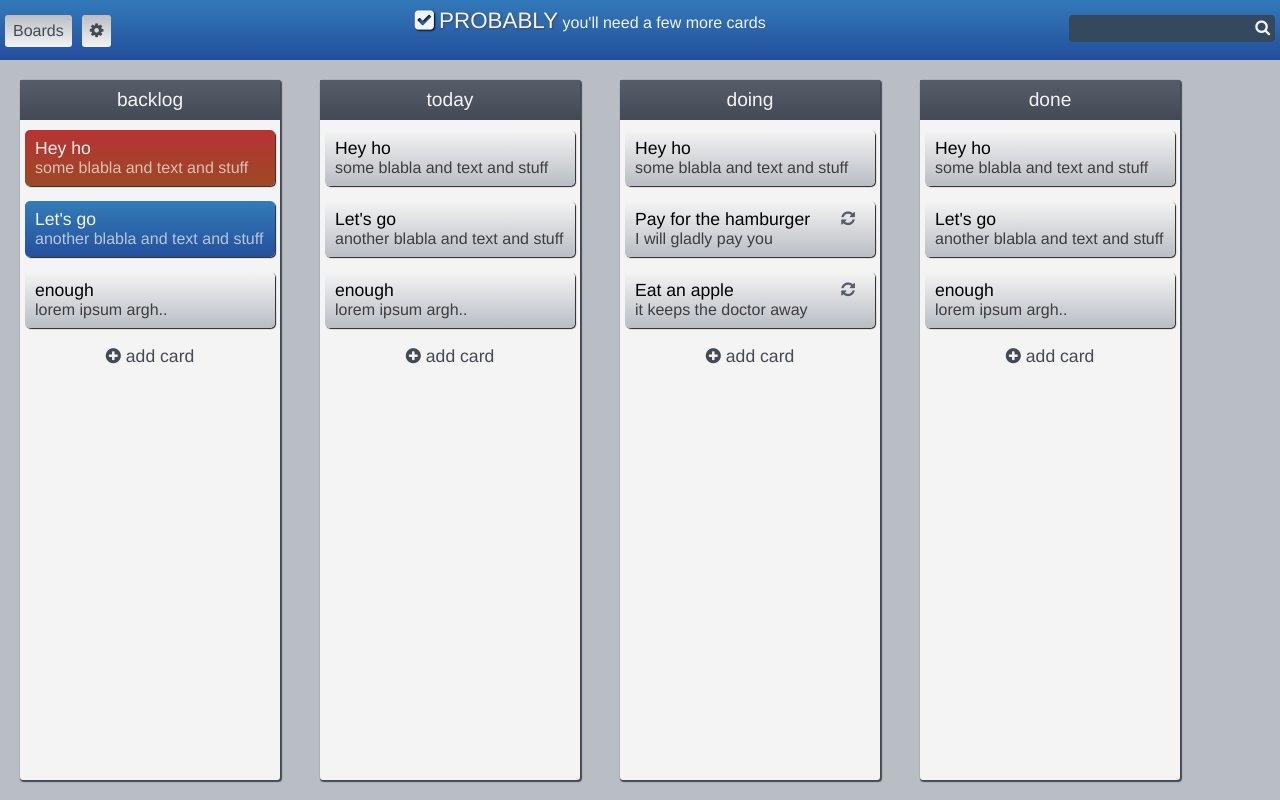
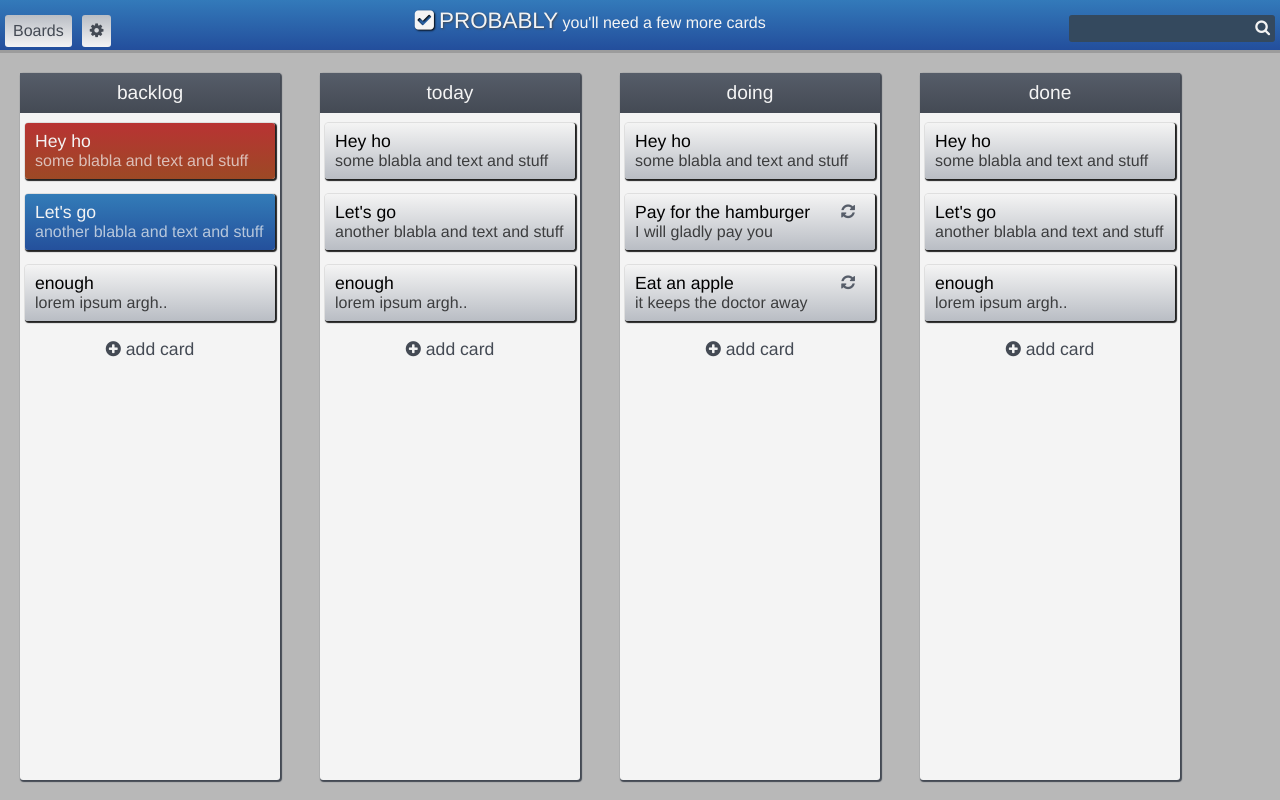
Before and after one commit to EinEnton/probably, a website: page index.html in a window 1280 px wide. Drawn offline with Linux system fonts and the light colour scheme.

Commit message:
a few little tweaks

```diff
--- a/style/main.css
+++ b/style/main.css
@@ -26,9 +26,6 @@ footer, header, hgroup, menu, nav, section {
     display: block;
 }
 
-/*
-http://colorschemedesigner.com/#3.31Tw0w0w0w0
-*/
 body {
     line-height: 1;
 }
@@ -54,7 +51,7 @@ table {
 
 /* END HTML Reset*/
 body {
-    background-color: #b9bdc4;
+    background-color: #9c9c9c;
     font-family: "Helvetica Neue Light", "HelveticaNeue-Light", "Helvetica Neue", Arial, Calibri, Helvetica, Sans-Serif;
 }
 
@@ -66,7 +63,7 @@ a {
     background-image: linear-gradient(to bottom, #337aba 0%, #234e9c 100%);
     background-repeat: repeat-x;
     width: 100%;
-    height: 50px;
+    height: 40px;
     color: #f4f4f4;
     text-align: center;
     vertical-align: middle;
@@ -92,7 +89,7 @@ a {
     display: inline-block;
     margin: 5px;
     padding: 5px;
-    border-radius: 4px;
+    border-radius: 3px;
     background-color:#34495e ;
     color: #f4f4f4;
 }
@@ -121,13 +118,13 @@ a {
 }
 
 #board {
-    margin-top: 60px;
+    margin-top: 53px;
     overflow: auto;
     display: flex;
     flex-wrap: nowrap;
     flex-direction: row;
     position: absolute;
-    background: #b9bdc4;
+    background: #b8b8b8;
     left: 0;
     top: 0;
     right: 0;
@@ -141,7 +138,6 @@ a {
     width: 250px;
 
     background-color: #dbdee4;
-    /*background-image: linear-gradient(to bottom, #337aba 0%, #234e9c 100%);*/
     border-radius:3px 3px 3px 3px;
     float: left;
     margin: 20px;
@@ -157,9 +153,8 @@ a {
 }
 
 .card-placeholder{
-    border:dashed #565d69 2px;
-    border-radius: 5px;
-    /*box-shadow: 0px;*/
+    border:dashed #9c9c9c 1px;
+    border-radius: 3px;
     height:50px;
     margin:5px;
 }
@@ -181,8 +176,6 @@ a {
     margin-top: 5px;
     text-align: center;
     color: #f4f4f4;
-    /*font-weight: bold;*/
-    /*text-shadow: 1px 1px 1px #333;*/
     padding: 5px;
     font-size: 120%;
     min-height: 20px;
@@ -195,20 +188,14 @@ a {
     margin-bottom: 15px;
     background-image: linear-gradient(to bottom, #f4f4f4 0%, #b9bdc4 100%);
     background-repeat: repeat-x;
-    /*text-shadow: 0px 1px 0px #565d69;*/
     border-color: #444a54;
-    border-radius: 5px;
-    box-shadow: 1px 1px 1px #222;
+    border-radius: 3px;
+    box-shadow: 1px 1px 1px 1px #222;
     padding: 10px;
 }
 
 .card-title {
     display: block;
-    /*color: black;*/
-    /*color: #234e9c;*/
-    /*text-shadow: 1px 1px 1px #f4f4f4;*/
-    /*font-weight: bold;*/
-    /*opacity: 0.7;*/
     font-size: 110%;
     min-height: 20px;
     min-width:80%;
@@ -304,7 +291,6 @@ a {
     z-index: 10;
     left: 0px;
     top: 25px;
-    /*text-shadow: 1px 1px 2px #444a54;*/
     box-shadow: 1px 1px 2px #565d69;
 }
 
```
